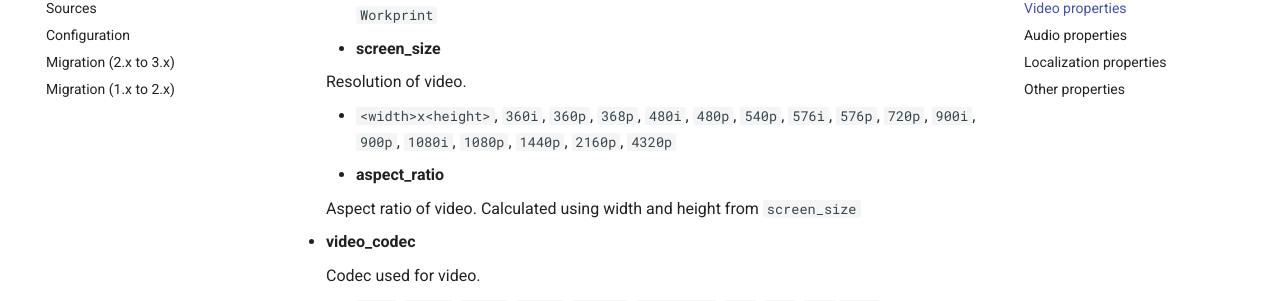
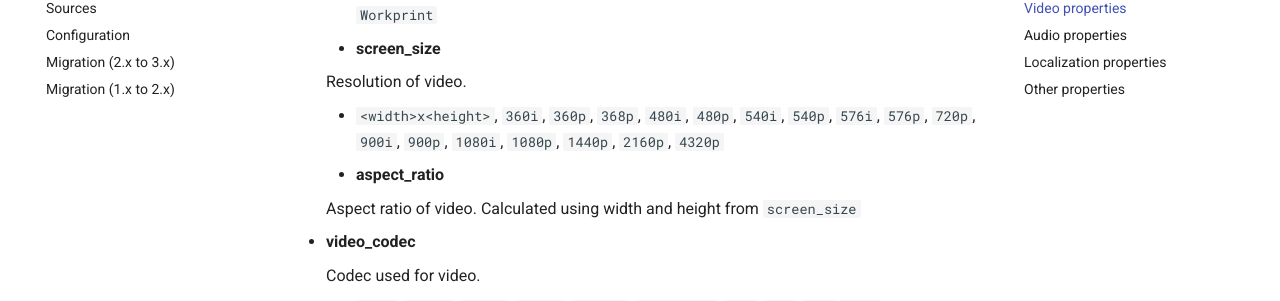
Before and after one commit to guessit-io/guessit, an MkDocs documentation site: the page built from docs/properties.md, in a window 1280 px wide and 900 px high, scrolled down 2656 px. Shown: the part 154-455 px from the top of the window. Built offline with MkDocs 1.6.1 and Material for MkDocs 9.7.7, drawn with Linux system fonts in a browser that asks for light colours; comment, search, counter and statistics services are not loaded.

Commit message:
fix(screen_size): add 540i

```diff
--- a/docs/properties.md
+++ b/docs/properties.md
@@ -111,7 +111,7 @@ Video properties
 
     Resolution of video.
 
-    -   `<width>x<height>`, `360i`, `360p`, `368p`, `480i`, `480p`, `540p`, `576i`, `576p`, `720p`, `900i`, `900p`, `1080i`, `1080p`, `1440p`, `2160p`, `4320p`
+    -   `<width>x<height>`, `360i`, `360p`, `368p`, `480i`, `480p`, `540i`, `540p`, `576i`, `576p`, `720p`, `900i`, `900p`, `1080i`, `1080p`, `1440p`, `2160p`, `4320p`
 -   **aspect\_ratio**
 
     Aspect ratio of video. Calculated using width and height from `screen_size`
```
Also changed, not shown: 2 other files.
